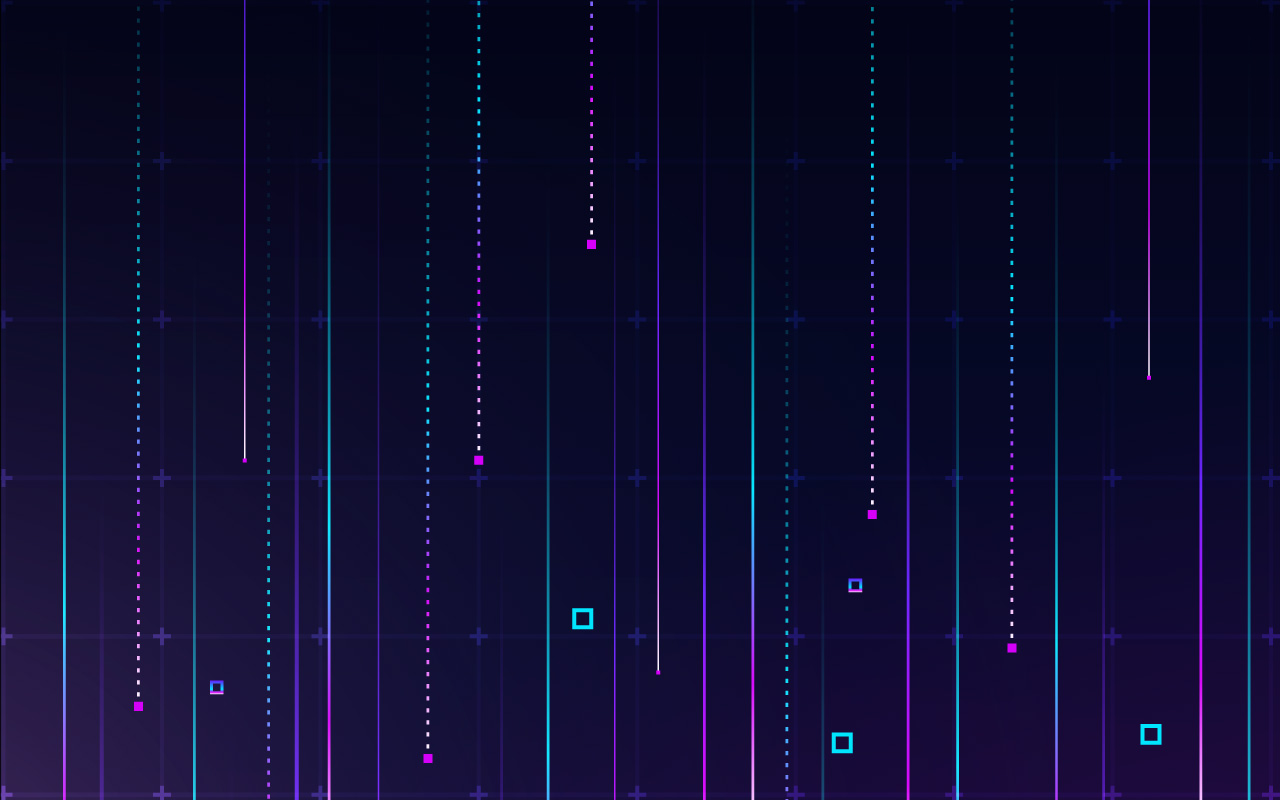
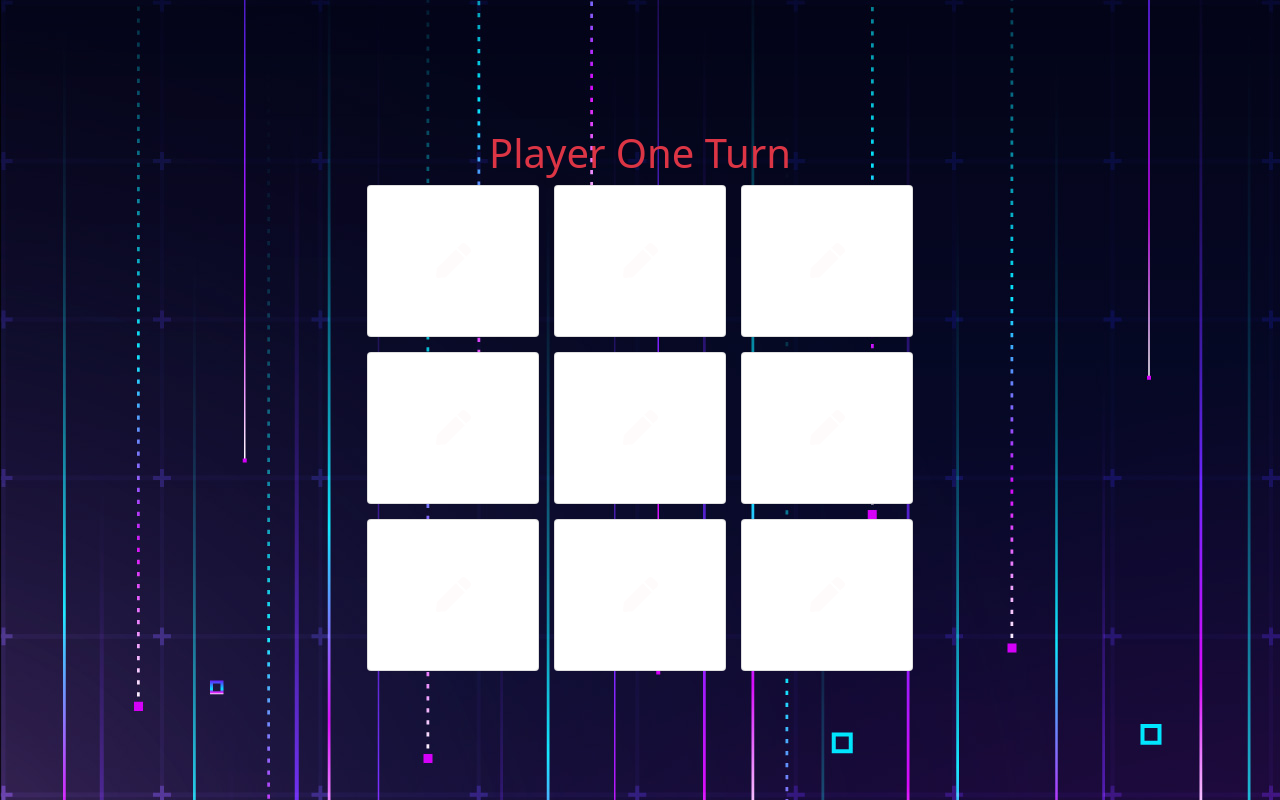
Before and after one commit to suriyaganesh97/angular, an Angular app in the folder tic-tac-toe/: page / in a window 1280 px wide. Built offline with nearby package versions, Linux system fonts and the light colour scheme.

Commit message:
tic tac toe final

```diff
--- a/tic-tac-toe/src/app/app.component.html
+++ b/tic-tac-toe/src/app/app.component.html
@@ -1,5 +1,34 @@
+<div class="container">
+    <div class="row justify-content-center align-items-center">
+      <div class="col col-lg-6">
+        <div class="text-center">
+          <h1 [hidden]="isCross" class="uppercase text-danger">
+            Player One Turn
+          </h1>
+          <h1 [hidden]="!isCross" class="uppercase text-danger">
+            Player Two Turn
+          </h1>
+        </div>
 
-<app-icon>
+        <div class="grid">
+          <div *ngFor="let item of itemArray; index as i">
+            <div class="card">
+              <div class="card-box box" (click)="handleClick(i)">
+                <app-icon [iconName]="item"></app-icon>
+              </div>
+            </div>
+          </div>
+        </div>
+      </div>
 
-</app-icon>
-<!-- <button class="btn btn-primary btn-large" (click)="showSuccess()">button test</button> -->
+      <div class="col col-lg-6 text-center" *ngIf="winMessage">
+        <h1 class="text-uppercase">Game Over {{ winMessage }}</h1>
+        <button
+          (click)="reloadGame()"
+          class="btn btn-danger text-uppercase pl-5 pr-5"
+        >
+          Reload Game
+        </button>
+      </div>
+    </div>
+  </div>
--- a/tic-tac-toe/src/app/app.component.ts
+++ b/tic-tac-toe/src/app/app.component.ts
@@ -1,17 +1,92 @@
 import { Component } from '@angular/core';
 import { ToastrService } from 'ngx-toastr';
+
 @Component({
   selector: 'app-root',
   templateUrl: './app.component.html',
-  styleUrls: ['./app.component.css']
+  styleUrls: ['./app.component.css'],
 })
 export class AppComponent {
   title = 'tic-tac-toe';
-  winMessage: String = '';
-  isCross="false";
-  itemArray:String[] = new Array(9).fill('empty')
+
+  winMessage: string = '';
+  isCross = false;
+  itemArray: string[] = new Array(9).fill('empty');
+
   constructor(private toastr: ToastrService) {}
-  // showSuccess() {
-  //   this.toastr.success('Hello world!', 'Toastr fun!');
-  // }
+
+  handleClick(itemNumber: number) {
+    if (this.winMessage) {
+      return this.toastr.success(this.winMessage);
+    }
+
+    if (this.itemArray[itemNumber] === 'empty') {
+      this.itemArray[itemNumber] = this.isCross ? 'cross' : 'circle';
+
+      this.isCross = !this.isCross;
+    } else {
+      return this.toastr.info('Already filled');
+    }
+
+    this.checkIsWinner();
+  }
+
+  checkIsWinner = () => {
+    //  checking  winner of the game
+    if (
+      this.itemArray[0] === this.itemArray[1] &&
+      this.itemArray[0] === this.itemArray[2] &&
+      this.itemArray[0] !== 'empty'
+    ) {
+      this.winMessage = `${this.itemArray[0]} won`;
+    } else if (
+      this.itemArray[3] !== 'empty' &&
+      this.itemArray[3] === this.itemArray[4] &&
+      this.itemArray[4] === this.itemArray[5]
+    ) {
+      this.winMessage = `${this.itemArray[3]} won`;
+    } else if (
+      this.itemArray[6] !== 'empty' &&
+      this.itemArray[6] === this.itemArray[7] &&
+      this.itemArray[7] === this.itemArray[8]
+    ) {
+      this.winMessage = `${this.itemArray[6]} won`;
+    } else if (
+      this.itemArray[0] !== 'empty' &&
+      this.itemArray[0] === this.itemArray[3] &&
+      this.itemArray[3] === this.itemArray[6]
+    ) {
+      this.winMessage = `${this.itemArray[0]} won`;
+    } else if (
+      this.itemArray[1] !== 'empty' &&
+      this.itemArray[1] === this.itemArray[4] &&
+      this.itemArray[4] === this.itemArray[7]
+    ) {
+      this.winMessage = `${this.itemArray[1]} won`;
+    } else if (
+      this.itemArray[2] !== 'empty' &&
+      this.itemArray[2] === this.itemArray[5] &&
+      this.itemArray[5] === this.itemArray[8]
+    ) {
+      this.winMessage = `${this.itemArray[2]} won`;
+    } else if (
+      this.itemArray[0] !== 'empty' &&
+      this.itemArray[0] === this.itemArray[4] &&
+      this.itemArray[4] === this.itemArray[8]
+    ) {
+      this.winMessage = `${this.itemArray[0]} won`;
+    } else if (
+      this.itemArray[2] !== 'empty' &&
+      this.itemArray[2] === this.itemArray[4] &&
+      this.itemArray[4] === this.itemArray[6]
+    ) {
+      this.winMessage = `${this.itemArray[2]} won`;
+    }
+  };
+
+  reloadGame = () => {
+    this.winMessage = '';
+    this.isCross = false;
+    this.itemArray = new Array(9).fill('empty');
+  };
 }
--- a/tic-tac-toe/src/app/components/icon/icon.component.html
+++ b/tic-tac-toe/src/app/components/icon/icon.component.html
@@ -1,5 +1,5 @@
 
-<div *ngSwitch="iconName">
+<div [ngSwitch]="iconName">
     <div *ngSwitchCase="'empty'">
         <fa-icon [icon]="faPen" class="icon"></fa-icon>
     </div>
--- a/tic-tac-toe/src/app/components/icon/icon.component.ts
+++ b/tic-tac-toe/src/app/components/icon/icon.component.ts
@@ -1,20 +1,21 @@
 import { Component, OnInit, Input } from '@angular/core';
-import {faPen,faTimes} from "@fortawesome/free-solid-svg-icons"
-import {faCircle} from "@fortawesome/free-regular-svg-icons"
+
+import { faPen, faTimes } from '@fortawesome/free-solid-svg-icons';
+import { faCircle } from '@fortawesome/free-regular-svg-icons';
+
 @Component({
   selector: 'app-icon',
   templateUrl: './icon.component.html',
-  styleUrls: ['./icon.component.css']
+  styleUrls: ['./icon.component.css'],
 })
 export class IconComponent implements OnInit {
-  @Input() iconName:string;
+  @Input() iconName: string;
+
   faPen = faPen;
   faTimes = faTimes;
   faCircle = faCircle;
-  // test1=3;
-  constructor() { }
 
-  ngOnInit(): void {
-  }
+  constructor() {}
 
+  ngOnInit(): void {}
 }
--- a/tic-tac-toe/tsconfig.json
+++ b/tic-tac-toe/tsconfig.json
@@ -8,11 +8,11 @@
     "strict": true,
     "noImplicitOverride": true,
     "noPropertyAccessFromIndexSignature": true,
-    "noImplicitReturns": true,
     "noFallthroughCasesInSwitch": true,
     "strictPropertyInitialization": false,
     "sourceMap": true,
     "declaration": false,
+    "noImplicitReturns": false,
     "downlevelIteration": true,
     "experimentalDecorators": true,
     "moduleResolution": "node",
```
